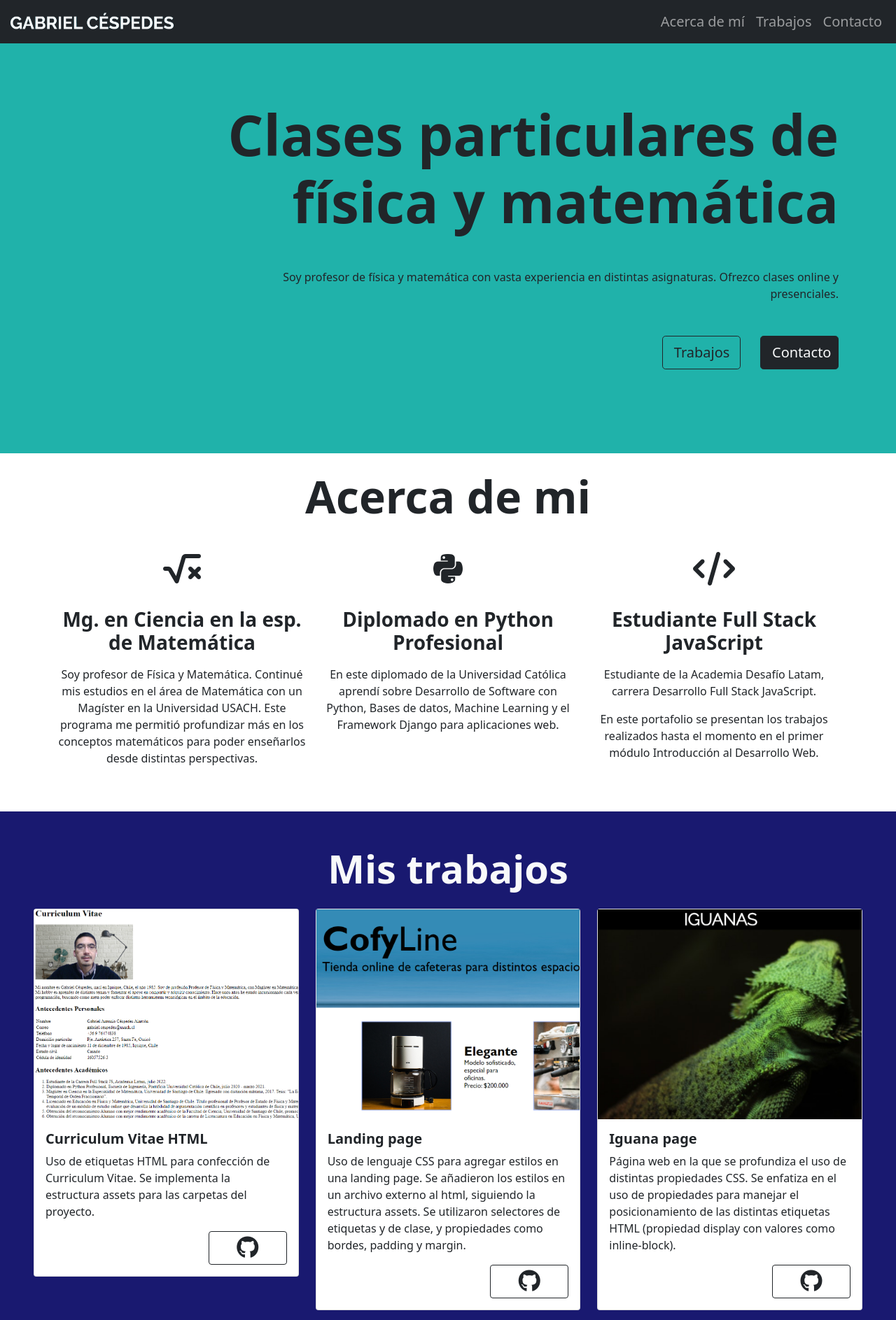
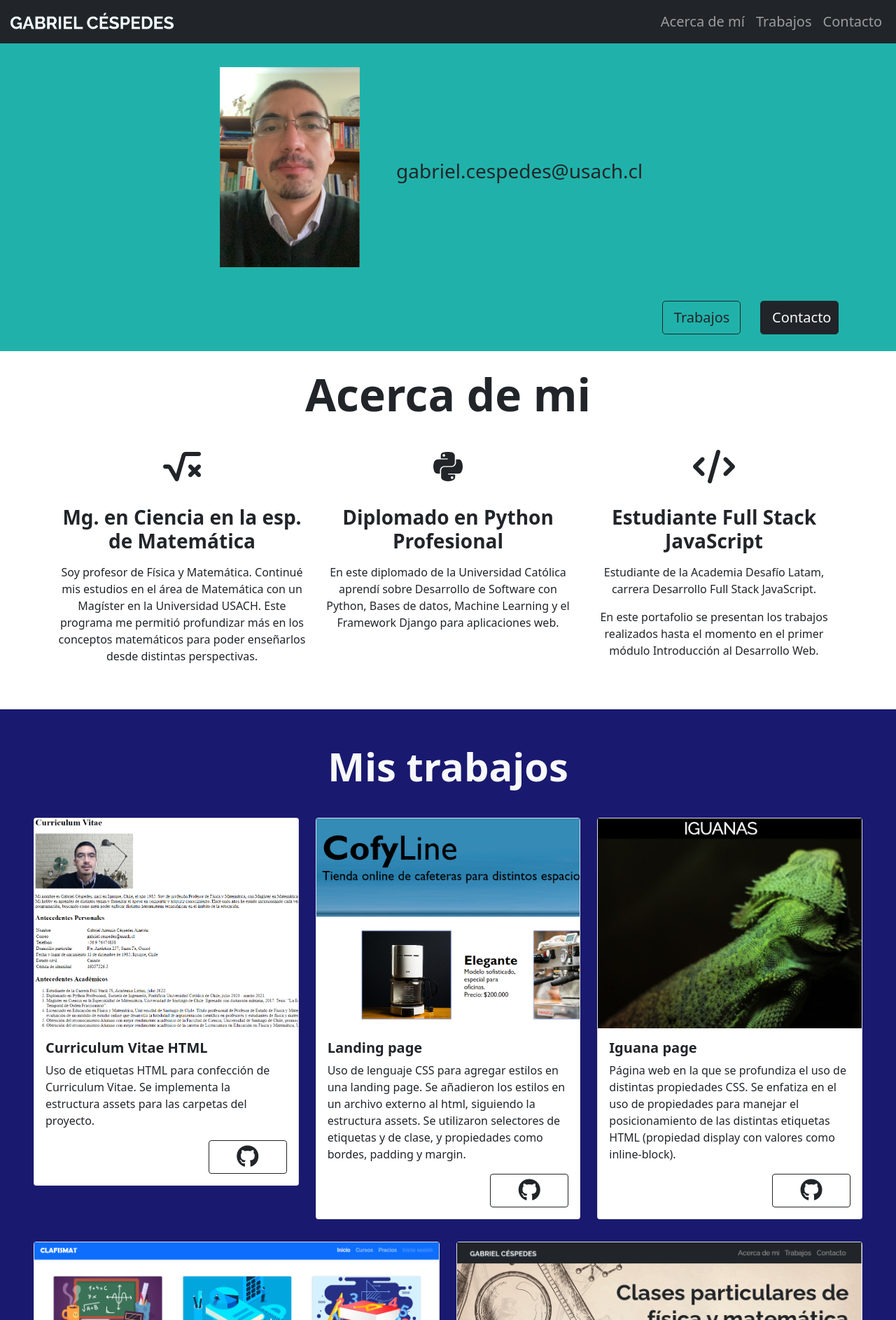
Before and after one commit to gabrielcespedes/06_portafolio, a plain HTML site: page index.html in a window 1280 px wide. Shown: the top 1887 px of the page at 70% size. Drawn offline with nearby package versions, Linux system fonts and the light colour scheme.

Commit message:
version para github

```diff
--- a/assets/css/style.css
+++ b/assets/css/style.css
@@ -27,3 +27,15 @@ button {
 #Hero-Section img {
     width: 200px;
 }
+
+@media (max-width: 768px) {
+    nav a {
+        font-size: 1rem;
+    }
+}
+
+@media (min-width: 1200px) {
+    footer {
+        font-size: 1.5rem;
+    }
+}
--- a/index.html
+++ b/index.html
@@ -38,28 +38,28 @@
                     <a class="nav-link" href="#trabajos_row">Trabajos</a>
                 </li>
                 <li class="nav-item">
-                    <a class="nav-link" href="#Contactame">Contacto</a>
+                    <a class="nav-link" href="#Contacto">Contacto</a>
                 </li>
                 </ul>
             </div>
         </div>
     </nav>
 
-    <header id="Hero-Section" class="text-dark text-end py-5 mt-5">
+    <header id="Hero-Section" class="text-dark text-end py-5 mt-5 pb-4">
         <div class="container">
+            <div class="text-center">
+                <img class="image-profile d-inline mb-4" src="assets/imgs/perfil.JPG" alt="imagen de perfil">
+                <h3 class="my-5 mx-5 d-inline">
+                    gabriel.cespedes@usach.cl
+                </h3>
+            </div>
             <div class="ms-auto col-12 col-sm-10">
-                <h1 class="display-1 fw-bold my-5">
-                    Clases particulares de<br>física y matemática
-                </h1>
-                <p class="my-5 ps-5">
-                    Soy profesor de física y matemática con vasta experiencia en distintas asignaturas. Ofrezco clases online y presenciales.
-                </p>
-                <div class="mb-4 pb-5">
+                <div class="mb-0 pb-0 pt-4">
                     <button class="btn btn-lg btn-outline-dark me-4">
                         <a href="#trabajos_row" class="text-dark">Trabajos</a>
                     </button>
                     <button class="btn btn-lg btn-dark">
-                        <a href="#Contactame" class="text-light">Contacto</a>
+                        <a href="#Contacto" class="text-light">Contacto</a>
                     </button>
                 </div>
             </div>
@@ -68,10 +68,7 @@
 
 
     <section id="Acerca-de-mi" class="container text-center my-3">
-
-
         <h2 class="display-3 fw-bold my-4">Acerca de mi</h2>
-
         <div class="row">
             <div class="col-12 col-md-4">
                 <i class="fa-solid fa-square-root-variable fa-3x my-3"></i>
@@ -106,7 +103,7 @@
         <h2 id="trabajos_row" class="display-4 fw-bold text-center text-light mb-3">Mis trabajos</h2>
 
         <div class="row">
-            <div class="col-12 col-md-6 col-xl-4 py-2">
+            <div class="col-12 col-md-6 col-xl-4 py-2  mt-3">
                 <div class="card">
                     <div class="image-top" style="background-image: url(assets/imgs/01.PNG)"></div>
                     <div class="card-body">
@@ -125,7 +122,7 @@
                     </div>
                 </div>
             </div>
-            <div class="col-12 col-md-6 col-xl-4 py-2">
+            <div class="col-12 col-md-6 col-xl-4 py-2  mt-3">
                 <div class="card">
                     <div class="image-top" style="background-image: url(assets/imgs/02.png);"></div>
                     <div class="card-body">
@@ -143,7 +140,7 @@
                     </div>
                 </div>
             </div>
-            <div class="col-12 col-md-6 col-xl-4 py-2">
+            <div class="col-12 col-md-6 col-xl-4 py-2  mt-3">
                 <div class="card">
                     <div class="image-top" style="background-image: url(assets/imgs/03.PNG); background-position: center;"></div>
                     <div class="card-body">
@@ -162,7 +159,7 @@
                 </div>
             </div>
 
-            <div class="col-12 col-md-6 col-xl-6 py-2">
+            <div class="col-12 col-md-6 col-xl-6 py-2  mt-3">
                 <div class="card">
                     <div class="image-top" style="background-image: url(assets/imgs/04.PNG);"></div>
                     <div class="card-body">
@@ -187,7 +184,7 @@
                 </div>
             </div>
 
-            <div class="col-12 col-md-12 col-xl-6 py-2">
+            <div class="col-12 col-md-12 col-xl-6 py-2  mt-3">
                 <div class="card">
                     <div class="image-top" style="background-image: url(assets/imgs/05.PNG); background-position:top;"></div>
                     <div class="card-body">
@@ -215,31 +212,24 @@
     </section>
 
     <section id="Contacto" class="container my-5">
-
         <h2 class="display-4 fw-bold text-center my-4">Contáctame</h2>
-
         <form>
             <div  class="form-group mb-4">
                 <label class="mb-2">Nombre</label>
                 <input class="form-control" placeholder="Nombre">
             </div>
-
             <div class="form-group mb-4">
                 <label class="mb-2">Correo electrónico</label>
                 <input class="form-control" placeholder="Correo electrónico" />
             </div>
-
-
             <div class="form-group">
                 <label class="mb-2">Mensaje</label>
                 <textarea class="form-control" placeholder="Escribe aquí tu mensaje"></textarea>
             </div>
-
             <div class="my-3 text-end">
                 <button id="boton_final" class="btn text-light">Enviar</button>
             </div>
         </form>
-
     </section>
 
     <footer class="bg-dark text-center text-light p-4">
```
